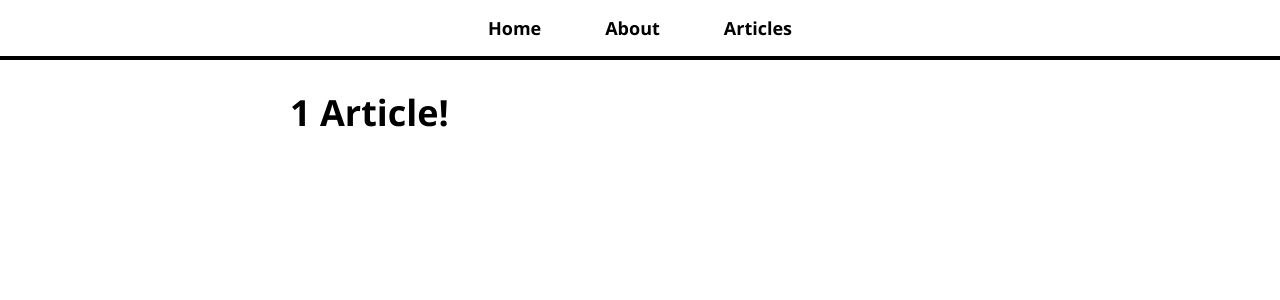
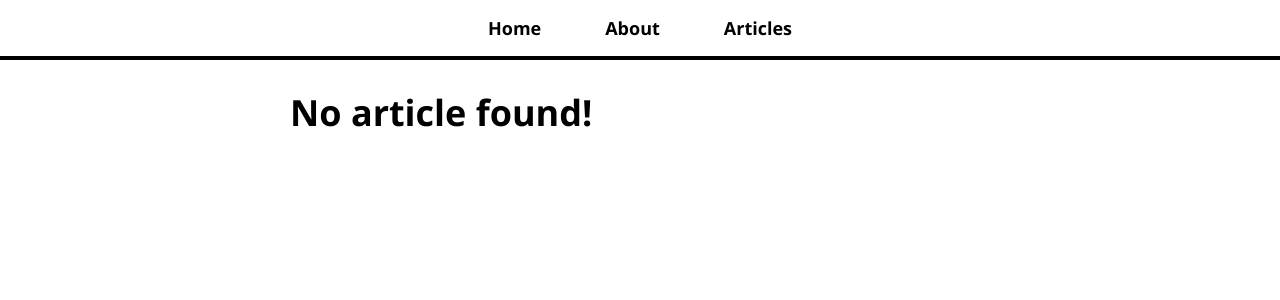
Before and after one commit to salman-ar-sar/my-blog-mern, a React (Create React App) app: page /article/1 in a window 1280 px wide. Shown: the top 300 px of the page. Built offline with nearby package versions, Linux system fonts and the light colour scheme.

Commit message:
Add individual article rendering

```diff
--- a/src/pages/Article.tsx
+++ b/src/pages/Article.tsx
@@ -1,17 +1,29 @@
 import { match } from "react-router-dom";
+import articles, { Article } from "../data/ArticleContent";
 
 interface Params {
   name: string;
 }
 
-const Article = ({ match }: { match: match<Params> }): JSX.Element => {
+const ArticlePage = ({ match }: { match: match<Params> }): JSX.Element => {
   const name = match.params.name;
+
+  const article: Article | undefined = articles.find(
+    (article) => article.name === name
+  );
+
+  if (!article) {
+    return <h1>No article found!</h1>;
+  }
 
   return (
     <>
-      <h1>{name} Article!</h1>
+      <h1>{article?.title}</h1>
+      {article?.content.map((para, key) => (
+        <p key={key}>{para}</p>
+      ))}
     </>
   );
 };
 
-export default Article;
+export default ArticlePage;
```
